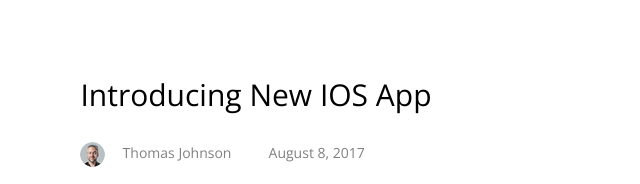
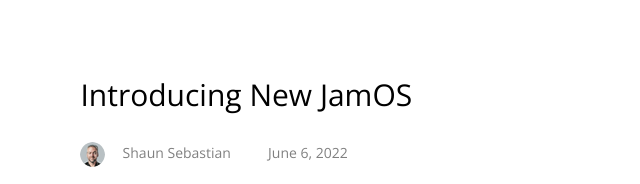
Before and after one commit to techborg/techborg.github.io, a website: page blog.html in a window 1280 px wide. Shown: the part 342-526 px from the top of the page, 585-1225 px from the left. Drawn offline with nearby package versions, Linux system fonts and the light colour scheme; some packages are replaced by stand-ins of ours.

Commit message:
page details added

```diff
--- a/blog.html
+++ b/blog.html
@@ -117,17 +117,17 @@ FACEBOOK: https://www.facebook.com/techborgfb
 					<!-- written-content -->
 					<div class="content">
 						<!-- Post Title -->
-						<h2><a href="blog-single.html">Introducing New IOS App</a></h2>
+						<h2><a href="blog-single.html">Introducing New JamOS</a></h2>
 						<!-- Tags -->
 						<ul class="list-inline post-tag">
 							<li class="list-inline-item">
 								<img class="img-fluid" src="images/testimonial/feature-testimonial-thumb.jpg" alt="author-thumb">
 							</li>
 							<li class="list-inline-item">
-								<a href="#">Thomas Johnson</a>
+								<a href="#">Shaun Sebastian</a>
 							</li>
 							<li class="list-inline-item">
-								August 8, 2017
+								June 6, 2022
 							</li>
 						</ul>
 						<!-- Post Body -->
@@ -339,13 +339,13 @@ FACEBOOK: https://www.facebook.com/techborgfb
 				<!-- Title -->
 				<h2>Ready To Join Our Community?</h2>
 				<!-- Description -->
-				<p>Quisque velit nisi, pretium ut lacinia in, elementum id enim. Proin eget tortor risus. Vivamus suscipit tortor eget felis porttitor volutpat. </p>
+				<p>Join now button direct you to our telegram community group. </p>
 			</div>
 		</div>
 		<div class="col-lg-3 text-center text-lg-right mt-4 mt-lg-0">
 			<div class="action-button">
 				<!-- Call Button -->
-				<a href="contact.html" class="btn btn-main-sm">Join now</a>
+				<a href="https://t.me/+28HUkoUa2fg2NGI1" class="btn btn-main-sm">Join now</a>
 			</div>
 		</div>
 	</div>
```
